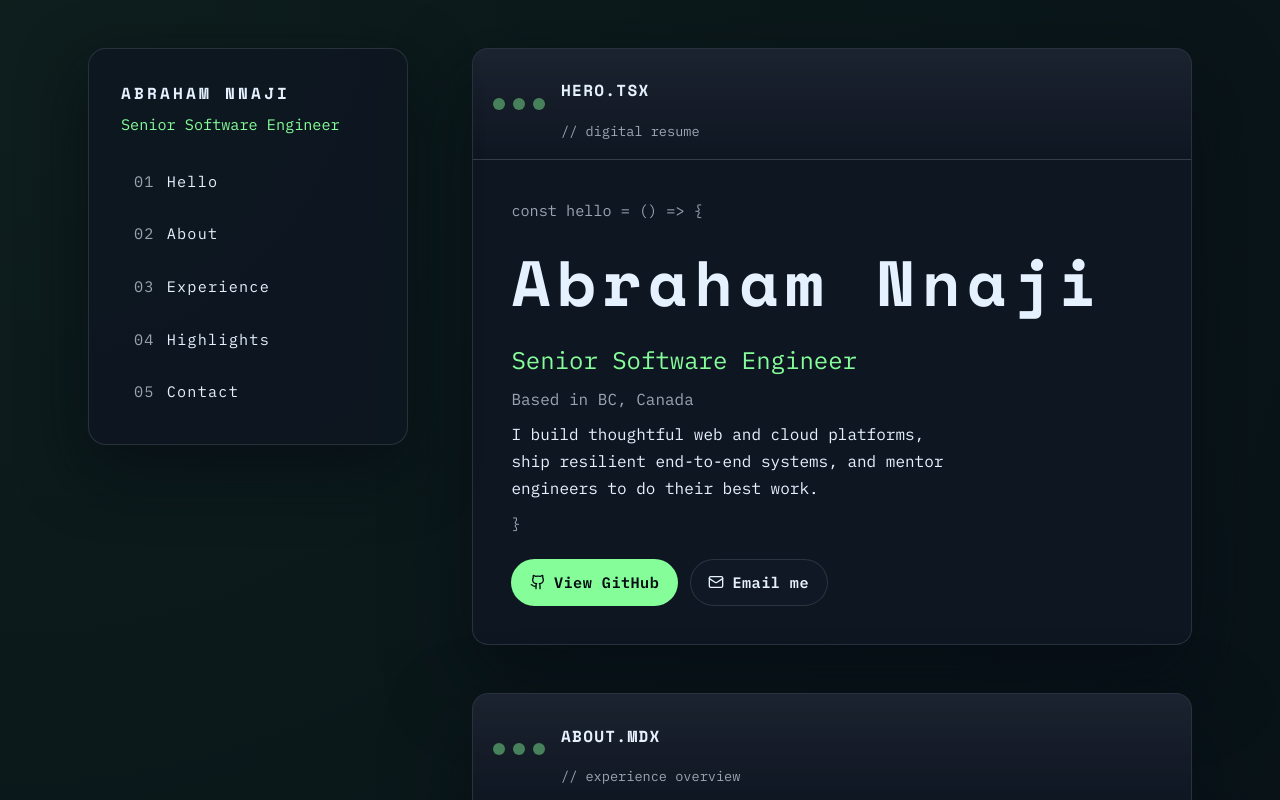
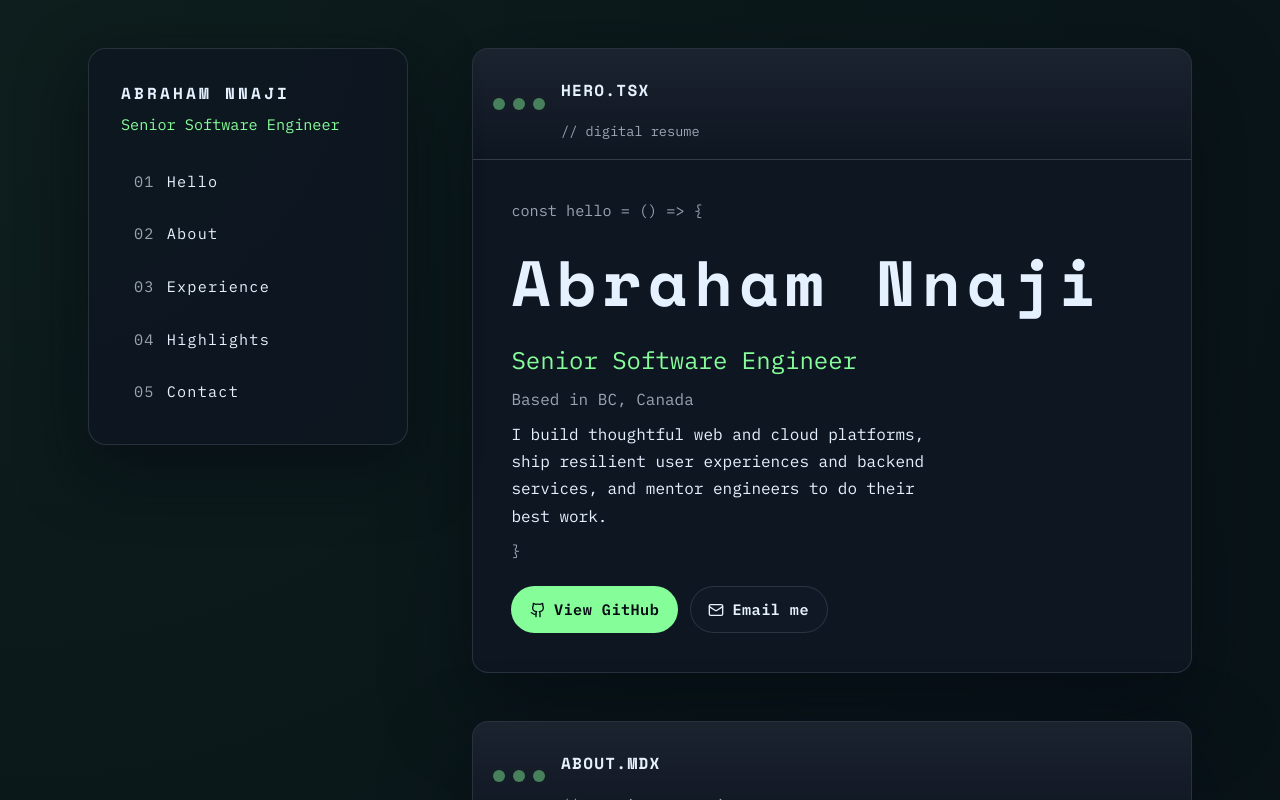
Before and after one commit to nnajiabraham/personal-portfolio, a React (Vite) app: page / in a window 1280 px wide. Shown: the top 800 px of the page. Built offline with nearby package versions, Linux system fonts and the light colour scheme.

Commit message:
Clarify hero tagline to cover backend work

```diff
--- a/src/content/data.ts
+++ b/src/content/data.ts
@@ -41,7 +41,7 @@ export const heroContent: HeroContent = {
   role: 'Senior Software Engineer',
   location: 'Based in BC, Canada',
   tagline:
-    'I build thoughtful web and cloud platforms, ship resilient end-to-end systems, and mentor engineers to do their best work.',
+    'I build thoughtful web and cloud platforms, ship resilient user experiences and backend services, and mentor engineers to do their best work.',
   actions: [
     {
       label: 'View GitHub',
```
